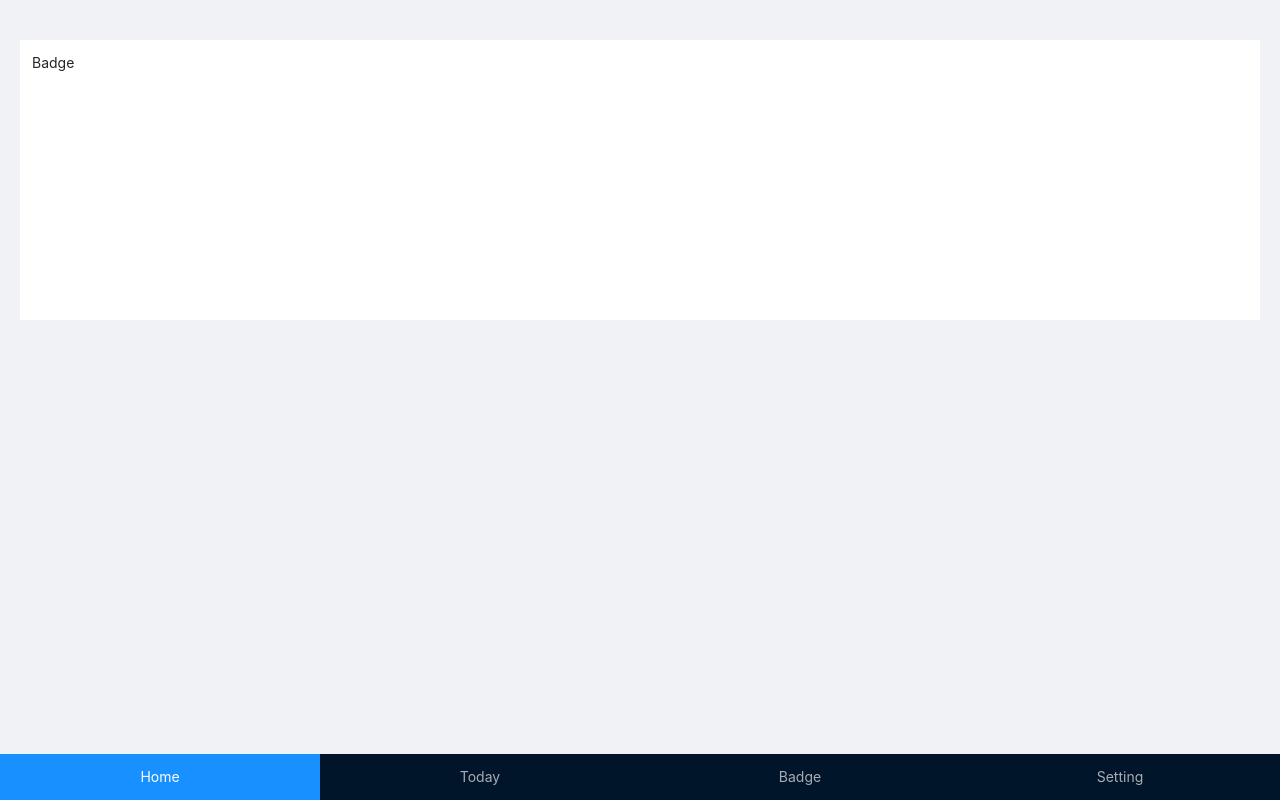
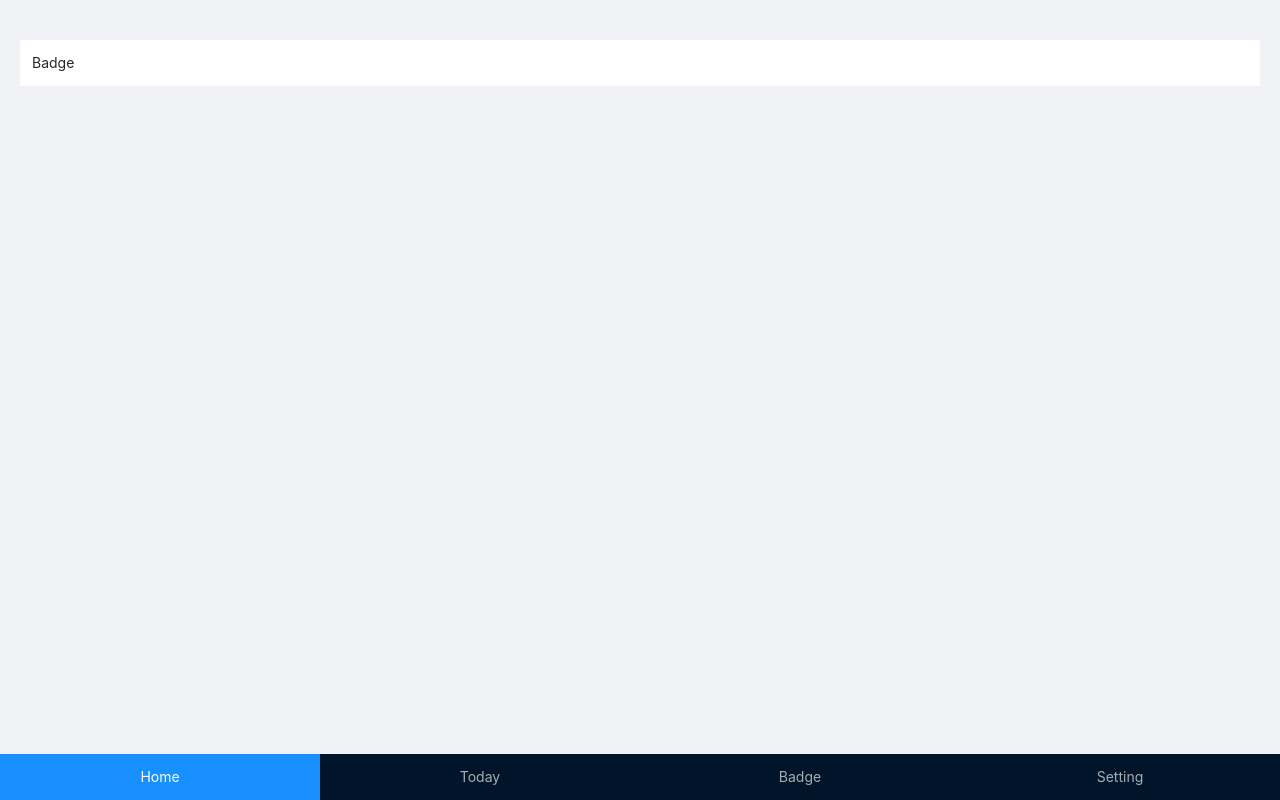
Before and after one commit to veggie-meal/veggie_web, a React (Create React App) app: page /badge in a window 1280 px wide. Built offline with nearby package versions, Linux system fonts and the light colour scheme.

Commit message:
Adjust styling

```diff
--- a/src/App.js
+++ b/src/App.js
@@ -16,7 +16,7 @@ function App() {
   return (
     <Layout style={{height:"100%"}}>
       <Router>
-        <Content style={{padding:'40px 20px'}}>
+        <Content style={{padding:'40px 20px', marginBottom:'46px'}}>
           <Switch>
             <Route exact path="/login" component={Login} />
             <Route exact path="/" component={Main} />
--- a/src/index.css
+++ b/src/index.css
@@ -16,7 +16,6 @@ body {
 .site-layout-content {
   background: #fff;
   padding: 12px;
-  min-height: 280px;
 }
 
 .site-calendar-demo-card {
```
